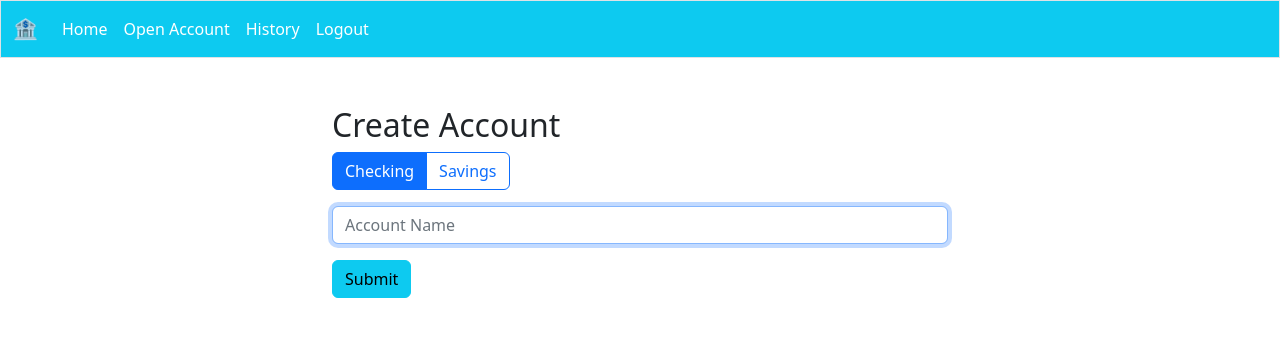
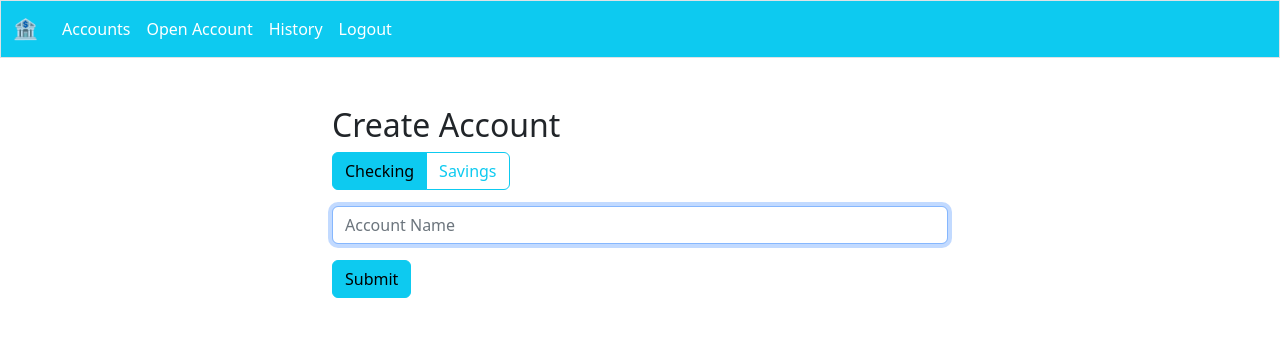
Before and after one commit to daniel19e/Banking-App-Project, a Flask app: page /createaccount in a window 1280 px wide. Shown: the top 337 px of the page. Run offline with Flask 2, Linux system fonts and the light colour scheme; the visitor is signed in with stand-in values (Sample User, id 1).

Commit message:
small style change

```diff
--- a/application/templates/createaccount.html
+++ b/application/templates/createaccount.html
@@ -10,10 +10,10 @@
         <div class="input-group mb-3">
             <div class="btn-group" role="group" aria-label="Basic radio toggle button group">
                 <input type="radio" class="btn-check" name="accounttype" id="btnchecking" value="checking" autocomplete="off" checked>
-                <label class="btn btn-outline-primary" for="btnchecking">Checking</label>
+                <label class="btn btn-outline-info" for="btnchecking">Checking</label>
 
                 <input type="radio" class="btn-check" name="accounttype" id="btnsavings" value="savings" autocomplete="off">
-                <label class="btn btn-outline-primary" for="btnsavings">Savings</label>
+                <label class="btn btn-outline-info" for="btnsavings">Savings</label>
             </div>
         </div>
         <div class="form-group mb-3">
--- a/application/templates/navbar.html
+++ b/application/templates/navbar.html
@@ -14,12 +14,12 @@
       </button>
       <div class="collapse navbar-collapse" id="navbarNavAltMarkup">
         <div class="navbar-nav">
-          <a class="nav-link" aria-current="page" href="/">Home</a>
           {% if not session.user_id %}
           <a class="nav-link" href="/register">Register</a>
           <a class="nav-link" href="/login">Login</a>
           {% else %}
            <!-- Don't display these buttons unless user is logged in-->
+           <a class="nav-link" aria-current="page" href="/">Accounts</a>
            <a id = "navlink"class="nav-link" href="/createaccount">Open Account</a>
             <a class="nav-link" href="/">History</a>
             <a class="nav-link" href="/logout">Logout</a>
```
